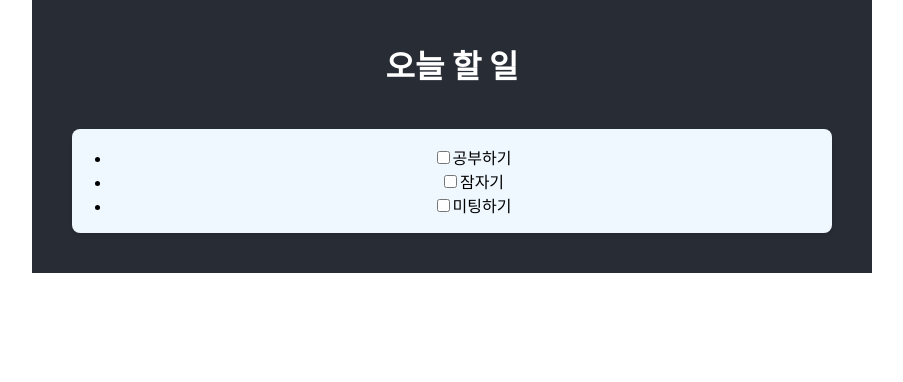
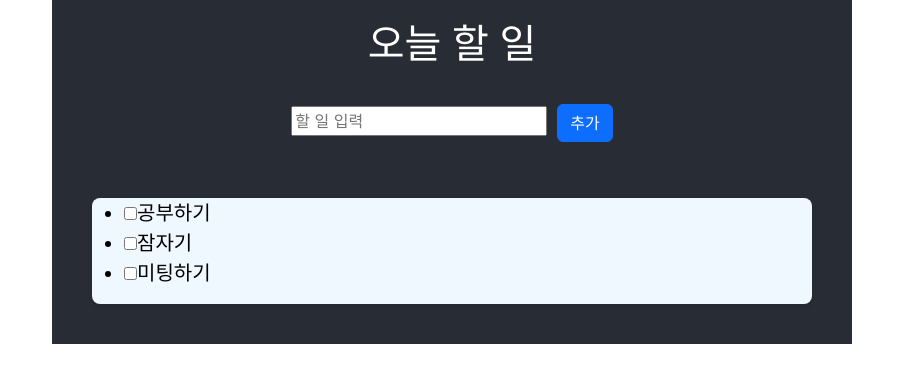
Before and after one commit to davemins/practice-React, a React (Create React App) app in the folder to-do-list/: page / in a window 1280 px wide. Shown: the top 382 px of the page, without its empty margins (188-1091 px from the left). Built offline with nearby package versions, Linux system fonts and the light colour scheme.

Commit message:
feat: 할 일 추가 및 완료 체크 기능이 포함된 To-Do 리스트 컴포넌트 구현

```diff
--- a/to-do-list/package.json
+++ b/to-do-list/package.json
@@ -11,7 +11,9 @@
     "@types/node": "^16.18.126",
     "@types/react": "^19.1.0",
     "@types/react-dom": "^19.1.1",
+    "bootstrap": "^5.3.5",
     "react": "^19.1.0",
+    "react-bootstrap": "^2.10.9",
     "react-dom": "^19.1.0",
     "react-scripts": "5.0.1",
     "typescript": "^4.9.5",
--- a/to-do-list/public/index.html
+++ b/to-do-list/public/index.html
@@ -1,14 +1,12 @@
 <!DOCTYPE html>
 <html lang="en">
+
 <head>
   <meta charset="utf-8" />
   <link rel="icon" href="%PUBLIC_URL%/favicon.ico" />
   <meta name="viewport" content="width=device-width, initial-scale=1" />
   <meta name="theme-color" content="#000000" />
-    <meta
-      name="description"
-      content="Web site created using create-react-app"
-    />
+  <meta name="description" content="Web site created using create-react-app" />
   <link rel="apple-touch-icon" href="%PUBLIC_URL%/logo192.png" />
   <!--
       manifest.json provides metadata used when your web app is installed on a
@@ -24,8 +22,11 @@
       work correctly both with client-side routing and a non-root public URL.
       Learn how to configure a non-root public URL by running `npm run build`.
     -->
+  <link rel="stylesheet" href="https://cdn.jsdelivr.net/npm/bootstrap@5.3.3/dist/css/bootstrap.min.css"
+    integrity="sha384-QWTKZyjpPEjISv5WaRU9OFeRpok6YctnYmDr5pNlyT2bRjXh0JMhjY6hW+ALEwIH" crossorigin="anonymous" />
   <title>React App</title>
 </head>
+
 <body>
   <noscript>You need to enable JavaScript to run this app.</noscript>
   <div id="root"></div>
@@ -40,4 +41,5 @@
       To create a production bundle, use `npm run build` or `yarn build`.
     -->
 </body>
+
 </html>
--- a/to-do-list/src/App.css
+++ b/to-do-list/src/App.css
@@ -4,6 +4,8 @@
   box-shadow: 0 2px 4px rgba(0, 0, 0, 0.1);
   overflow: hidden;
   color: black;
+  text-align: left;
+  font-size: 20px;
 }
 
 .container {
--- a/to-do-list/src/ToDoList.tsx
+++ b/to-do-list/src/ToDoList.tsx
@@ -1,4 +1,5 @@
 import React, { useState } from "react";
+import { Button } from 'react-bootstrap';
 
 type Todo = {
     id: number;
@@ -15,6 +16,8 @@
         { id: 3, text: '미팅하기', isChecked: false }
     ]);
 
+    const [newTodo, setNewTodo] = useState<string>('');
+
     const handleCheckedChange = (itemId: number) => {
         setTodo((prevItems) =>
             prevItems.map((item) =>
@@ -23,9 +26,27 @@
         )
     }
 
+    const addTodo = () => {
+        if(newTodo.trim() !== ''){
+            setTodo([...todo, { id : Date.now(), text : newTodo, isChecked: false}])
+            setNewTodo('');
+        }
+    }
+
     return (
         <div>
             <h1>{title}</h1>
+            <p></p>
+            <div className='container'>
+                <div>
+                    <input type="text"
+                        placeholder="할 일 입력"
+                        style={{ marginRight: '10px', writingMode: 'horizontal-tb' }}
+                        onChange={(e) => setNewTodo(e.target.value)}
+                    />
+                    <Button onClick={addTodo}>추가</Button>
+                </div>
+            </div>
             <p></p>
             <div className="container">
                 <div className="board">
```
Also changed, not shown: 1 other file (tests, documents, lock files or other folders). Lines whose indentation alone changed are shown as unchanged.
